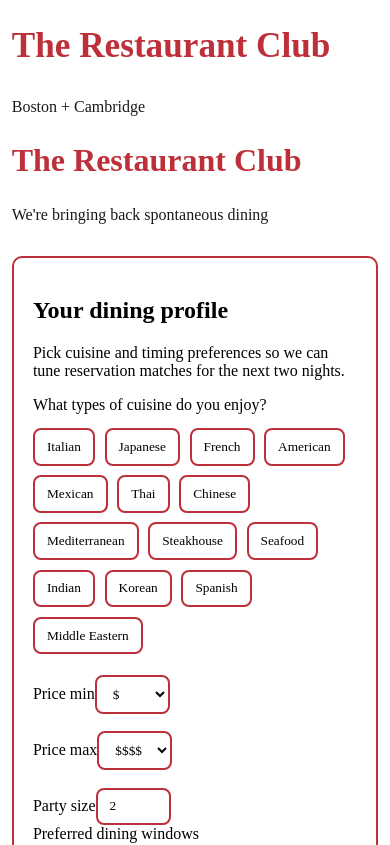
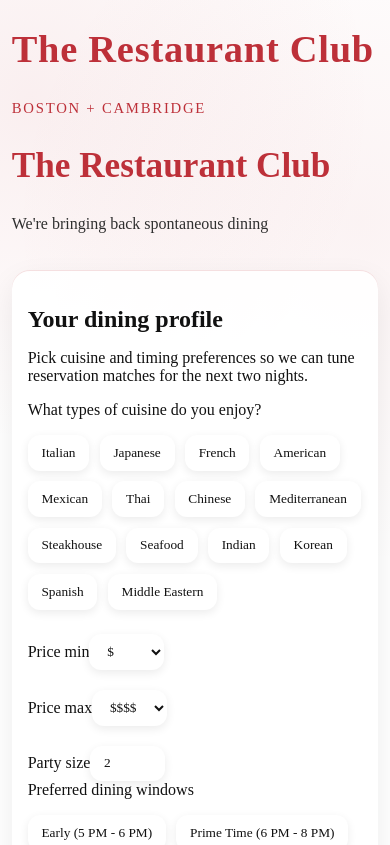
Before and after one commit to Tommyfitz72/restaurant-club, a React (Vite) app in the folder frontend/: page / in a window 390 px wide. Shown: the top 845 px of the page. Built offline with nearby package versions, Linux system fonts and the light colour scheme; no server answers.

Commit message:
Redesign UI, increase spacing, and fix preferences-to-ratings flow

```diff
--- a/frontend/src/App.jsx
+++ b/frontend/src/App.jsx
@@ -32,8 +32,10 @@ export default function App() {
   const [profile, setProfile] = useLocalStorage('restaurantClubProfile', initialProfile);
   const [ratings, setRatings] = useLocalStorage('restaurantClubRatings', {});
   const [externalRatings, setExternalRatings] = useLocalStorage('restaurantClubExternalRatings', []);
-  const [skipRatingsOnNext, setSkipRatingsOnNext] = useLocalStorage('restaurantClubSkipRatings', false);
   const [hasCompletedOnboarding, setHasCompletedOnboarding] = useLocalStorage('restaurantClubOnboardingDone', false);
+
+  // This flag is intentionally in-memory so a stale persisted value cannot skip ratings unexpectedly.
+  const [skipRatingsOnNext, setSkipRatingsOnNext] = useState(false);
 
   const [restaurants, setRestaurants] = useState([]);
   const [neighborhoods, setNeighborhoods] = useState([]);
@@ -109,11 +111,19 @@ export default function App() {
   const submitPreferences = async () => {
     try {
       await api.saveProfile(sessionId, profile);
+
+      if (!hasCompletedOnboarding) {
+        setSkipRatingsOnNext(false);
+        setStep('ratings');
+        return;
+      }
+
       if (skipRatingsOnNext) {
         setStep('results');
         await loadRecommendations();
         return;
       }
+
       setStep('ratings');
     } catch (submitError) {
       setError(submitError.message);
--- a/frontend/src/styles/global.css
+++ b/frontend/src/styles/global.css
@@ -1,7 +1,7 @@
 :root {
   --red: #bd3039;
   --white: #ffffff;
-  --black: #000000;
+  --black: #111111;
 }
 
 * {
@@ -14,6 +14,9 @@ body {
   font-family: 'Times New Roman', Times, serif;
   background: var(--white);
   color: var(--black);
+  background-image:
+    radial-gradient(circle at 8% 10%, rgba(189, 48, 57, 0.08) 0, rgba(189, 48, 57, 0) 35%),
+    radial-gradient(circle at 92% 22%, rgba(189, 48, 57, 0.06) 0, rgba(189, 48, 57, 0) 40%);
 }
 
 h1,
@@ -33,42 +36,63 @@ select {
 
 .site-header {
   width: min(1120px, 94vw);
-  margin: 1.4rem auto 0;
-  padding-top: 0.2rem;
+  margin: 1.7rem auto 0.8rem;
 }
 
 .site-header h1 {
   color: var(--red);
-  font-size: clamp(2.2rem, 5vw, 3.5rem);
+  font-size: clamp(2.4rem, 5vw, 3.8rem);
   margin: 0;
+  letter-spacing: 0.02em;
 }
 
 .page-shell {
   width: min(1120px, 94vw);
-  margin: 2rem auto 3rem;
+  margin: 1.8rem auto 3.8rem;
 }
 
 .hero-shell {
-  margin-bottom: 2rem;
+  margin-bottom: 2.3rem;
+}
+
+.hero-kicker {
+  color: var(--red);
+  font-size: 0.92rem;
+  text-transform: uppercase;
+  letter-spacing: 0.12em;
 }
 
 .hero-shell h1 {
   color: var(--red);
-  font-size: clamp(2rem, 5vw, 3.4rem);
+  font-size: clamp(2.2rem, 5vw, 3.7rem);
 }
 
-.hero-kicker,
 .hero-slogan,
-.muted {
-  opacity: 0.9;
+.muted,
+.meta-line,
+.disclaimer,
+.explanation {
+  color: #2f2f2f;
 }
 
 .page-card,
-.beli-card {
-  background: var(--white);
-  border: 2px solid var(--red);
-  border-radius: 10px;
-  padding: 1.6rem;
+.beli-card,
+.restaurant-card,
+.result-card,
+.list-item {
+  background: rgba(255, 255, 255, 0.95);
+  border-radius: 18px;
+  padding: 1.25rem;
+  box-shadow:
+    0 12px 30px rgba(17, 17, 17, 0.08),
+    0 1px 0 rgba(189, 48, 57, 0.15) inset;
+}
+
+.beli-card h1,
+.beli-card h2,
+.page-card h1,
+.page-card h2 {
+  margin-bottom: 0.75rem;
 }
 
 .input-row,
@@ -76,26 +100,26 @@ select {
 .prefs-strip,
 .two-col {
   display: grid;
-  gap: 1.1rem;
+  gap: 1.2rem;
 }
 
 .input-row,
 .filters,
 .prefs-strip {
-  grid-template-columns: repeat(auto-fit, minmax(165px, 1fr));
-  margin-top: 1.3rem;
+  grid-template-columns: repeat(auto-fit, minmax(170px, 1fr));
+  margin-top: 1.5rem;
 }
 
 .two-col {
-  grid-template-columns: repeat(auto-fit, minmax(320px, 1fr));
-  margin-top: 1.4rem;
+  grid-template-columns: repeat(auto-fit, minmax(330px, 1fr));
+  margin-top: 1.6rem;
 }
 
 .chip-grid {
   display: flex;
   flex-wrap: wrap;
-  gap: 0.6rem;
-  margin-top: 0.9rem;
+  gap: 0.65rem;
+  margin-top: 1rem;
 }
 
 .chip,
@@ -105,10 +129,11 @@ select {
 input,
 select,
 .slot-link {
-  border: 2px solid var(--red);
-  background: var(--white);
-  border-radius: 8px;
-  padding: 0.55rem 0.75rem;
+  border: none;
+  background: #fff;
+  border-radius: 12px;
+  padding: 0.62rem 0.86rem;
+  box-shadow: 0 3px 10px rgba(0, 0, 0, 0.08);
 }
 
 .chip,
@@ -123,48 +148,44 @@ select,
 .secondary-btn {
   background: var(--red);
   color: var(--white);
+  box-shadow: 0 10px 20px rgba(189, 48, 57, 0.25);
 }
 
 .primary-btn:disabled {
-  opacity: 0.55;
+  opacity: 0.45;
   cursor: not-allowed;
 }
 
 .top-menu {
   width: min(1120px, 94vw);
-  margin: 0.8rem auto 0;
+  margin: 0.4rem auto 0.2rem;
+}
+
+.top-menu select {
+  min-width: 240px;
 }
 
 .toolbar {
   display: flex;
   justify-content: space-between;
   align-items: flex-start;
-  gap: 1rem;
+  gap: 1.2rem;
   flex-wrap: wrap;
 }
 
 .restaurant-grid {
   display: grid;
-  grid-template-columns: repeat(auto-fill, minmax(230px, 1fr));
-  gap: 1rem;
-  margin-top: 1.2rem;
-}
-
-.restaurant-card,
-.result-card,
-.list-item {
-  border: 2px solid var(--red);
-  border-radius: 10px;
-  padding: 0.9rem;
-  background: var(--white);
+  grid-template-columns: repeat(auto-fill, minmax(250px, 1fr));
+  gap: 1.25rem;
+  margin-top: 1.4rem;
 }
 
 .restaurant-card img {
   width: 100%;
-  height: 130px;
+  height: 150px;
   object-fit: cover;
-  border-radius: 6px;
-  border: 1px solid var(--red);
+  border-radius: 12px;
+  margin-bottom: 0.7rem;
 }
 
 .restaurant-content,
@@ -172,14 +193,19 @@ select,
 .list-stack {
   display: flex;
   flex-direction: column;
-  gap: 0.7rem;
+  gap: 0.85rem;
+}
+
+.recommendation-list,
+.list-stack {
+  margin-top: 1rem;
 }
 
 .result-head,
 .list-item {
   display: flex;
   justify-content: space-between;
-  gap: 0.8rem;
+  gap: 0.9rem;
 }
 
 .list-item.vertical {
@@ -188,8 +214,8 @@ select,
 
 .search-row {
   display: flex;
-  gap: 0.7rem;
-  margin: 0.9rem 0 1.1rem;
+  gap: 0.8rem;
+  margin: 1rem 0 1.3rem;
 }
 
 .search-row input {
@@ -198,16 +224,18 @@ select,
 
 .stars {
   display: flex;
-  gap: 0.25rem;
+  gap: 0.35rem;
 }
 
 .star {
   border: none;
   background: transparent;
   color: var(--red);
-  font-size: 1.2rem;
+  font-size: 1.25rem;
   cursor: pointer;
-  opacity: 0.45;
+  opacity: 0.42;
+  box-shadow: none;
+  padding: 0;
 }
 
 .star.active {
@@ -217,16 +245,20 @@ select,
 .slot-link {
   text-decoration: none;
   width: fit-content;
+  color: var(--black);
 }
 
 .opening-banner,
 .opening-tag,
-.error-box {
-  border: 2px solid var(--red);
-  border-radius: 8px;
-  padding: 0.55rem 0.7rem;
+.error-box,
+.score-pill {
+  border: none;
+  border-radius: 999px;
+  padding: 0.5rem 0.85rem;
   margin-top: 0.9rem;
-  background: var(--white);
+  width: fit-content;
+  background: rgba(189, 48, 57, 0.12);
+  color: var(--black);
 }
 
 @media (max-width: 700px) {
@@ -235,7 +267,10 @@ select,
   }
 
   .page-card,
-  .beli-card {
-    padding: 1.2rem;
+  .beli-card,
+  .restaurant-card,
+  .result-card,
+  .list-item {
+    padding: 1rem;
   }
 }
```
